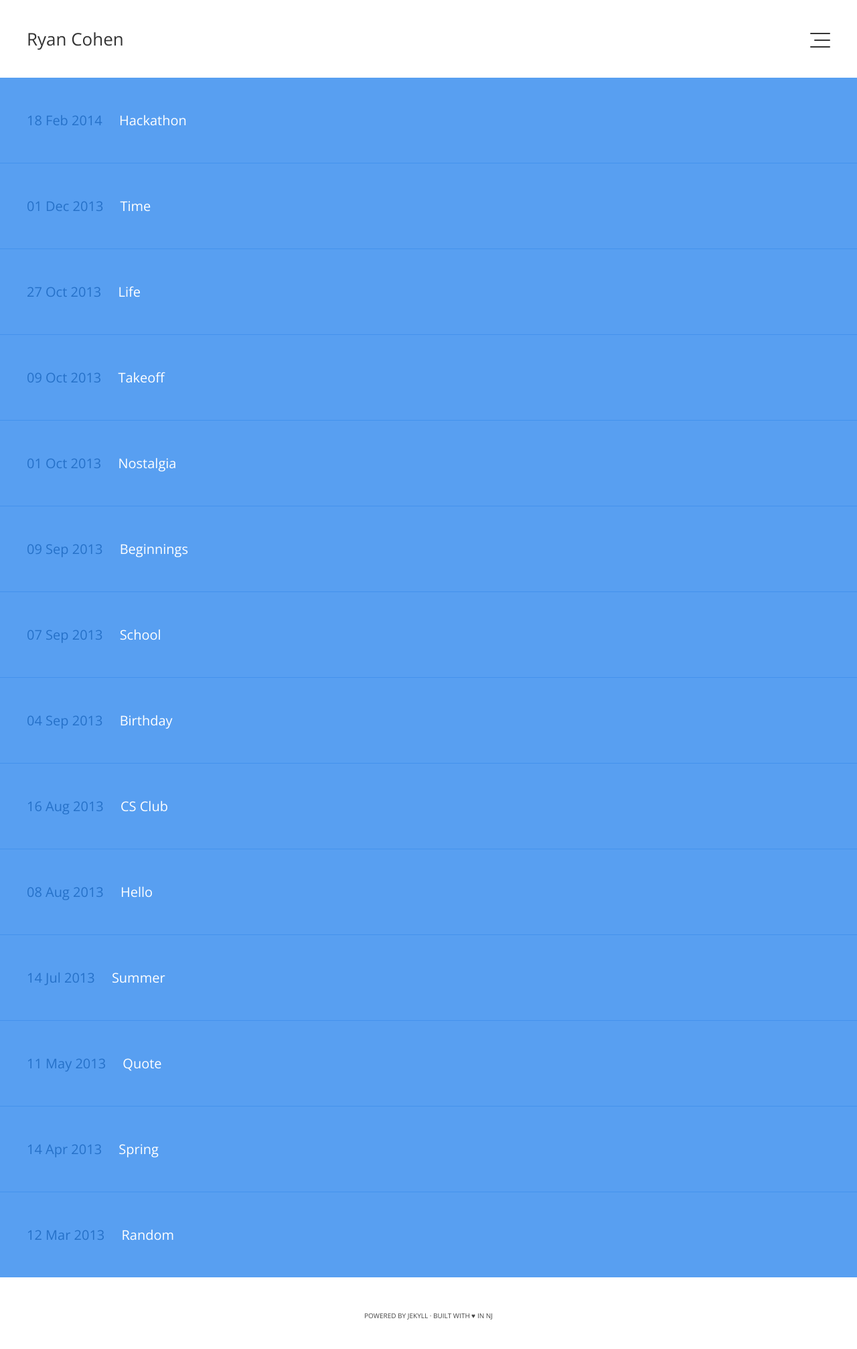
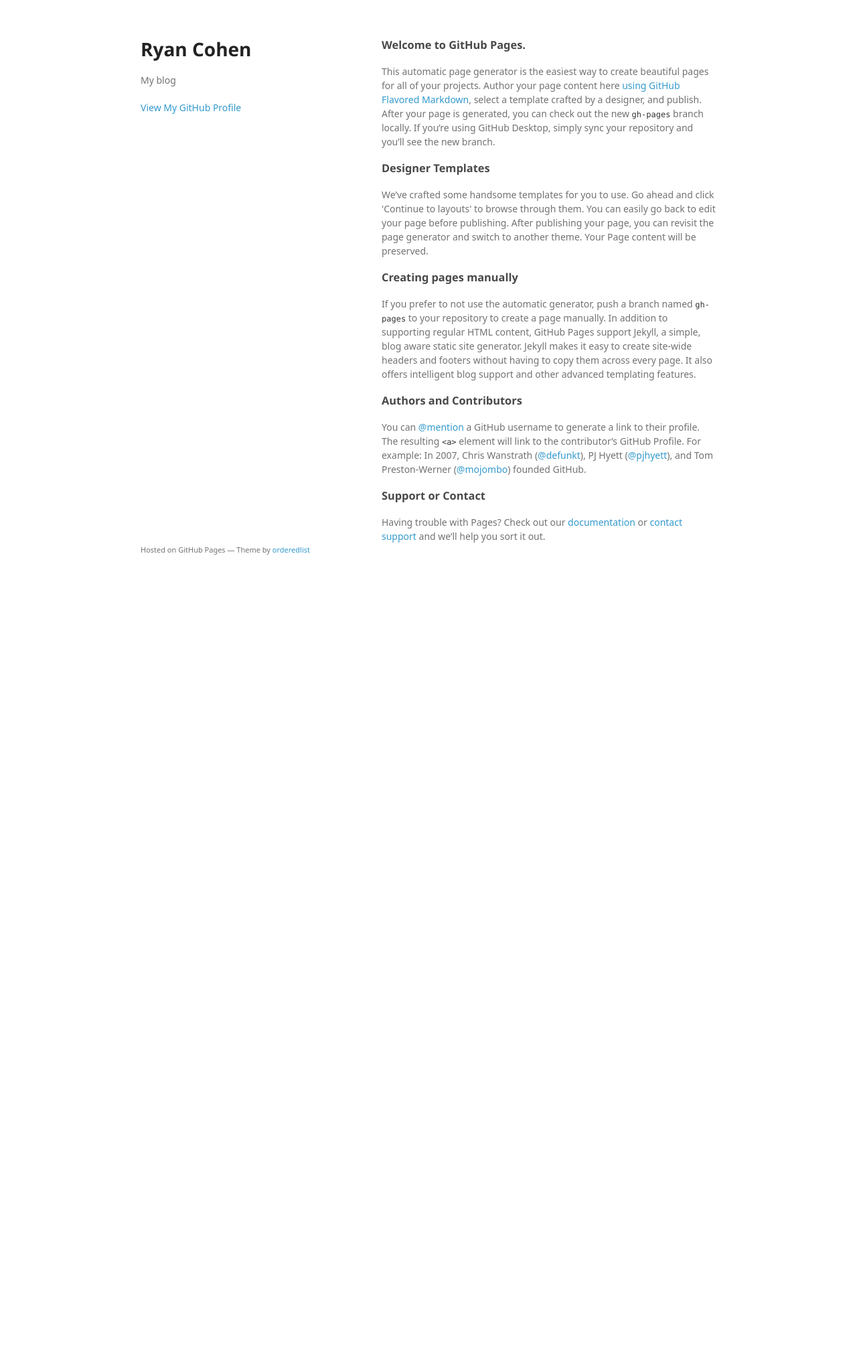
Before and after one commit to imryan/imryan.github.io, a Jekyll site: the page index.html, which Jekyll copies as it is, in a window 1280 px wide. Shown: the whole page at 67% size. Built offline with Jekyll 4.4.1, drawn with Linux system fonts in a browser that asks for light colours; some web fonts are replaced; Markdown is read by kramdown in place of the engine named in the settings; after the commit the page ends 900 px from its top, so only the background shows below that.

Commit message:
Replace master branch with page content via GitHub

```diff
--- a/index.html
+++ b/index.html
@@ -1,22 +1,58 @@
----
-layout: default
-title: Homepage
----
+<!doctype html>
+<html>
+  <head>
+    <meta charset="utf-8">
+    <meta http-equiv="X-UA-Compatible" content="chrome=1">
+    <title>Ryan Cohen by imryan</title>
 
-<div id="home">
-  <ul class="posts">
-    {% for post in site.posts %}
-      <li itemscope itemtype="http://schema.org/BlogPosting">
-        <a href="http://imryan.net{{ post.url }}" itemprop="url">
-          <div class="p-wrap">
-            <time datetime="{{ post.date | date_to_xmlschema }}" class="date"
-                itemprop="datePublished">
-              {{ post.date | date_to_string }}
-            </time>
-            <p itemprop="name headline">{{ post.title }}</p>
-          </div>
-        </a>
-      </li>
-    {% endfor %}
-  </ul>
-</div>
+    <link rel="stylesheet" href="stylesheets/styles.css">
+    <link rel="stylesheet" href="stylesheets/github-light.css">
+    <meta name="viewport" content="width=device-width">
+    <!--[if lt IE 9]>
+    <script src="//html5shiv.googlecode.com/svn/trunk/html5.js"></script>
+    <![endif]-->
+  </head>
+  <body>
+    <div class="wrapper">
+      <header>
+        <h1>Ryan Cohen</h1>
+        <p>My blog</p>
+
+
+        <p class="view"><a href="https://github.com/imryan">View My GitHub Profile</a></p>
+
+      </header>
+      <section>
+        <h3>
+<a id="welcome-to-github-pages" class="anchor" href="#welcome-to-github-pages" aria-hidden="true"><span aria-hidden="true" class="octicon octicon-link"></span></a>Welcome to GitHub Pages.</h3>
+
+<p>This automatic page generator is the easiest way to create beautiful pages for all of your projects. Author your page content here <a href="https://guides.github.com/features/mastering-markdown/">using GitHub Flavored Markdown</a>, select a template crafted by a designer, and publish. After your page is generated, you can check out the new <code>gh-pages</code> branch locally. If you’re using GitHub Desktop, simply sync your repository and you’ll see the new branch.</p>
+
+<h3>
+<a id="designer-templates" class="anchor" href="#designer-templates" aria-hidden="true"><span aria-hidden="true" class="octicon octicon-link"></span></a>Designer Templates</h3>
+
+<p>We’ve crafted some handsome templates for you to use. Go ahead and click 'Continue to layouts' to browse through them. You can easily go back to edit your page before publishing. After publishing your page, you can revisit the page generator and switch to another theme. Your Page content will be preserved.</p>
+
+<h3>
+<a id="creating-pages-manually" class="anchor" href="#creating-pages-manually" aria-hidden="true"><span aria-hidden="true" class="octicon octicon-link"></span></a>Creating pages manually</h3>
+
+<p>If you prefer to not use the automatic generator, push a branch named <code>gh-pages</code> to your repository to create a page manually. In addition to supporting regular HTML content, GitHub Pages support Jekyll, a simple, blog aware static site generator. Jekyll makes it easy to create site-wide headers and footers without having to copy them across every page. It also offers intelligent blog support and other advanced templating features.</p>
+
+<h3>
+<a id="authors-and-contributors" class="anchor" href="#authors-and-contributors" aria-hidden="true"><span aria-hidden="true" class="octicon octicon-link"></span></a>Authors and Contributors</h3>
+
+<p>You can <a href="https://help.github.com/articles/basic-writing-and-formatting-syntax/#mentioning-users-and-teams" class="user-mention">@mention</a> a GitHub username to generate a link to their profile. The resulting <code>&lt;a&gt;</code> element will link to the contributor’s GitHub Profile. For example: In 2007, Chris Wanstrath (<a href="https://github.com/defunkt" class="user-mention">@defunkt</a>), PJ Hyett (<a href="https://github.com/pjhyett" class="user-mention">@pjhyett</a>), and Tom Preston-Werner (<a href="https://github.com/mojombo" class="user-mention">@mojombo</a>) founded GitHub.</p>
+
+<h3>
+<a id="support-or-contact" class="anchor" href="#support-or-contact" aria-hidden="true"><span aria-hidden="true" class="octicon octicon-link"></span></a>Support or Contact</h3>
+
+<p>Having trouble with Pages? Check out our <a href="https://help.github.com/pages">documentation</a> or <a href="https://github.com/contact">contact support</a> and we’ll help you sort it out.</p>
+      </section>
+      <footer>
+        <p><small>Hosted on GitHub Pages &mdash; Theme by <a href="https://github.com/orderedlist">orderedlist</a></small></p>
+      </footer>
+    </div>
+    <script src="javascripts/scale.fix.js"></script>
+
+  </body>
+</html>
--- /dev/null
+++ b/javascripts/scale.fix.js
@@ -0,0 +1,17 @@
+var metas = document.getElementsByTagName('meta');
+var i;
+if (navigator.userAgent.match(/iPhone/i)) {
+  for (i=0; i<metas.length; i++) {
+    if (metas[i].name == "viewport") {
+      metas[i].content = "width=device-width, minimum-scale=1.0, maximum-scale=1.0";
+    }
+  }
+  document.addEventListener("gesturestart", gestureStart, false);
+}
+function gestureStart() {
+  for (i=0; i<metas.length; i++) {
+    if (metas[i].name == "viewport") {
+      metas[i].content = "width=device-width, minimum-scale=0.25, maximum-scale=1.6";
+    }
+  }
+}
--- /dev/null
+++ b/stylesheets/github-light.css
@@ -0,0 +1,115 @@
+/*
+   Copyright 2014 GitHub Inc.
+
+   Licensed under the Apache License, Version 2.0 (the "License");
+   you may not use this file except in compliance with the License.
+   You may obtain a copy of the License at
+
+       http://www.apache.org/licenses/LICENSE-2.0
+
+   Unless required by applicable law or agreed to in writing, software
+   distributed under the License is distributed on an "AS IS" BASIS,
+   WITHOUT WARRANTIES OR CONDITIONS OF ANY KIND, either express or implied.
+   See the License for the specific language governing permissions and
+   limitations under the License.
+
+*/
+
+.pl-c /* comment */ {
+  color: #969896;
+}
+
+.pl-c1      /* constant, markup.raw, meta.diff.header, meta.module-reference, meta.property-name, support, support.constant, support.variable, variable.other.constant */,
+.pl-s .pl-v /* string variable */ {
+  color: #0086b3;
+}
+
+.pl-e  /* entity */,
+.pl-en /* entity.name */ {
+  color: #795da3;
+}
+
+.pl-s .pl-s1 /* string source */,
+.pl-smi      /* storage.modifier.import, storage.modifier.package, storage.type.java, variable.other, variable.parameter.function */ {
+  color: #333;
+}
+
+.pl-ent /* entity.name.tag */ {
+  color: #63a35c;
+}
+
+.pl-k /* keyword, storage, storage.type */ {
+  color: #a71d5d;
+}
+
+.pl-pds              /* punctuation.definition.string, string.regexp.character-class */,
+.pl-s                /* string */,
+.pl-s .pl-pse .pl-s1 /* string punctuation.section.embedded source */,
+.pl-sr               /* string.regexp */,
+.pl-sr .pl-cce       /* string.regexp constant.character.escape */,
+.pl-sr .pl-sra       /* string.regexp string.regexp.arbitrary-repitition */,
+.pl-sr .pl-sre       /* string.regexp source.ruby.embedded */ {
+  color: #183691;
+}
+
+.pl-v /* variable */ {
+  color: #ed6a43;
+}
+
+.pl-id /* invalid.deprecated */ {
+  color: #b52a1d;
+}
+
+.pl-ii /* invalid.illegal */ {
+  background-color: #b52a1d;
+  color: #f8f8f8;
+}
+
+.pl-sr .pl-cce /* string.regexp constant.character.escape */ {
+  color: #63a35c;
+  font-weight: bold;
+}
+
+.pl-ml /* markup.list */ {
+  color: #693a17;
+}
+
+.pl-mh        /* markup.heading */,
+.pl-mh .pl-en /* markup.heading entity.name */,
+.pl-ms        /* meta.separator */ {
+  color: #1d3e81;
+  font-weight: bold;
+}
+
+.pl-mq /* markup.quote */ {
+  color: #008080;
+}
+
+.pl-mi /* markup.italic */ {
+  color: #333;
+  font-style: italic;
+}
+
+.pl-mb /* markup.bold */ {
+  color: #333;
+  font-weight: bold;
+}
+
+.pl-md /* markup.deleted, meta.diff.header.from-file */ {
+  background-color: #ffecec;
+  color: #bd2c00;
+}
+
+.pl-mi1 /* markup.inserted, meta.diff.header.to-file */ {
+  background-color: #eaffea;
+  color: #55a532;
+}
+
+.pl-mdr /* meta.diff.range */ {
+  color: #795da3;
+  font-weight: bold;
+}
+
+.pl-mo /* meta.output */ {
+  color: #1d3e81;
+}
--- /dev/null
+++ b/stylesheets/styles.css
@@ -0,0 +1,324 @@
+@font-face {
+  font-family: 'Noto Sans';
+  font-weight: 400;
+  font-style: normal;
+  src: url('../fonts/Noto-Sans-regular/Noto-Sans-regular.eot');
+  src: url('../fonts/Noto-Sans-regular/Noto-Sans-regular.eot?#iefix') format('embedded-opentype'),
+       local('Noto Sans'),
+       local('Noto-Sans-regular'),
+       url('../fonts/Noto-Sans-regular/Noto-Sans-regular.woff2') format('woff2'),
+       url('../fonts/Noto-Sans-regular/Noto-Sans-regular.woff') format('woff'),
+       url('../fonts/Noto-Sans-regular/Noto-Sans-regular.ttf') format('truetype'),
+       url('../fonts/Noto-Sans-regular/Noto-Sans-regular.svg#NotoSans') format('svg');
+}
+
+@font-face {
+  font-family: 'Noto Sans';
+  font-weight: 700;
+  font-style: normal;
+  src: url('../fonts/Noto-Sans-700/Noto-Sans-700.eot');
+  src: url('../fonts/Noto-Sans-700/Noto-Sans-700.eot?#iefix') format('embedded-opentype'),
+       local('Noto Sans Bold'),
+       local('Noto-Sans-700'),
+       url('../fonts/Noto-Sans-700/Noto-Sans-700.woff2') format('woff2'),
+       url('../fonts/Noto-Sans-700/Noto-Sans-700.woff') format('woff'),
+       url('../fonts/Noto-Sans-700/Noto-Sans-700.ttf') format('truetype'),
+       url('../fonts/Noto-Sans-700/Noto-Sans-700.svg#NotoSans') format('svg');
+}
+
+@font-face {
+  font-family: 'Noto Sans';
+  font-weight: 400;
+  font-style: italic;
+  src: url('../fonts/Noto-Sans-italic/Noto-Sans-italic.eot');
+  src: url('../fonts/Noto-Sans-italic/Noto-Sans-italic.eot?#iefix') format('embedded-opentype'),
+       local('Noto Sans Italic'),
+       local('Noto-Sans-italic'),
+       url('../fonts/Noto-Sans-italic/Noto-Sans-italic.woff2') format('woff2'),
+       url('../fonts/Noto-Sans-italic/Noto-Sans-italic.woff') format('woff'),
+       url('../fonts/Noto-Sans-italic/Noto-Sans-italic.ttf') format('truetype'),
+       url('../fonts/Noto-Sans-italic/Noto-Sans-italic.svg#NotoSans') format('svg');
+}
+
+@font-face {
+  font-family: 'Noto Sans';
+  font-weight: 700;
+  font-style: italic;
+  src: url('../fonts/Noto-Sans-700italic/Noto-Sans-700italic.eot');
+  src: url('../fonts/Noto-Sans-700italic/Noto-Sans-700italic.eot?#iefix') format('embedded-opentype'),
+       local('Noto Sans Bold Italic'),
+       local('Noto-Sans-700italic'),
+       url('../fonts/Noto-Sans-700italic/Noto-Sans-700italic.woff2') format('woff2'),
+       url('../fonts/Noto-Sans-700italic/Noto-Sans-700italic.woff') format('woff'),
+       url('../fonts/Noto-Sans-700italic/Noto-Sans-700italic.ttf') format('truetype'),
+       url('../fonts/Noto-Sans-700italic/Noto-Sans-700italic.svg#NotoSans') format('svg');
+}
+
+body {
+  background-color: #fff;
+  padding:50px;
+  font: 14px/1.5 "Noto Sans", "Helvetica Neue", Helvetica, Arial, sans-serif;
+  color:#727272;
+  font-weight:400;
+}
+
+h1, h2, h3, h4, h5, h6 {
+  color:#222;
+  margin:0 0 20px;
+}
+
+p, ul, ol, table, pre, dl {
+  margin:0 0 20px;
+}
+
+h1, h2, h3 {
+  line-height:1.1;
+}
+
+h1 {
+  font-size:28px;
+}
+
+h2 {
+  color:#393939;
+}
+
+h3, h4, h5, h6 {
+  color:#494949;
+}
+
+a {
+  color:#39c;
+  text-decoration:none;
+}
+
+a:hover {
+  color:#069;
+}
+
+a small {
+  font-size:11px;
+  color:#777;
+  margin-top:-0.3em;
+  display:block;
+}
+
+a:hover small {
+  color:#777;
+}
+
+.wrapper {
+  width:860px;
+  margin:0 auto;
+}
+
+blockquote {
+  border-left:1px solid #e5e5e5;
+  margin:0;
+  padding:0 0 0 20px;
+  font-style:italic;
+}
+
+code, pre {
+  font-family:Monaco, Bitstream Vera Sans Mono, Lucida Console, Terminal, Consolas, Liberation Mono, DejaVu Sans Mono, Courier New, monospace;
+  color:#333;
+  font-size:12px;
+}
+
+pre {
+  padding:8px 15px;
+  background: #f8f8f8;
+  border-radius:5px;
+  border:1px solid #e5e5e5;
+  overflow-x: auto;
+}
+
+table {
+  width:100%;
+  border-collapse:collapse;
+}
+
+th, td {
+  text-align:left;
+  padding:5px 10px;
+  border-bottom:1px solid #e5e5e5;
+}
+
+dt {
+  color:#444;
+  font-weight:700;
+}
+
+th {
+  color:#444;
+}
+
+img {
+  max-width:100%;
+}
+
+header {
+  width:270px;
+  float:left;
+  position:fixed;
+  -webkit-font-smoothing:subpixel-antialiased;
+}
+
+header ul {
+  list-style:none;
+  height:40px;
+  padding:0;
+  background: #f4f4f4;
+  border-radius:5px;
+  border:1px solid #e0e0e0;
+  width:270px;
+}
+
+header li {
+  width:89px;
+  float:left;
+  border-right:1px solid #e0e0e0;
+  height:40px;
+}
+
+header li:first-child a {
+  border-radius:5px 0 0 5px;
+}
+
+header li:last-child a {
+  border-radius:0 5px 5px 0;
+}
+
+header ul a {
+  line-height:1;
+  font-size:11px;
+  color:#999;
+  display:block;
+  text-align:center;
+  padding-top:6px;
+  height:34px;
+}
+
+header ul a:hover {
+  color:#999;
+}
+
+header ul a:active {
+  background-color:#f0f0f0;
+}
+
+strong {
+  color:#222;
+  font-weight:700;
+}
+
+header ul li + li + li {
+  border-right:none;
+  width:89px;
+}
+
+header ul a strong {
+  font-size:14px;
+  display:block;
+  color:#222;
+}
+
+section {
+  width:500px;
+  float:right;
+  padding-bottom:50px;
+}
+
+small {
+  font-size:11px;
+}
+
+hr {
+  border:0;
+  background:#e5e5e5;
+  height:1px;
+  margin:0 0 20px;
+}
+
+footer {
+  width:270px;
+  float:left;
+  position:fixed;
+  bottom:50px;
+  -webkit-font-smoothing:subpixel-antialiased;
+}
+
+@media print, screen and (max-width: 960px) {
+
+  div.wrapper {
+    width:auto;
+    margin:0;
+  }
+
+  header, section, footer {
+    float:none;
+    position:static;
+    width:auto;
+  }
+
+  header {
+    padding-right:320px;
+  }
+
+  section {
+    border:1px solid #e5e5e5;
+    border-width:1px 0;
+    padding:20px 0;
+    margin:0 0 20px;
+  }
+
+  header a small {
+    display:inline;
+  }
+
+  header ul {
+    position:absolute;
+    right:50px;
+    top:52px;
+  }
+}
+
+@media print, screen and (max-width: 720px) {
+  body {
+    word-wrap:break-word;
+  }
+
+  header {
+    padding:0;
+  }
+
+  header ul, header p.view {
+    position:static;
+  }
+
+  pre, code {
+    word-wrap:normal;
+  }
+}
+
+@media print, screen and (max-width: 480px) {
+  body {
+    padding:15px;
+  }
+
+  header ul {
+    width:99%;
+  }
+
+  header li, header ul li + li + li {
+    width:33%;
+  }
+}
+
+@media print {
+  body {
+    padding:0.4in;
+    font-size:12pt;
+    color:#444;
+  }
+}
```
Also changed, not shown: params.json (added, +6 -0 lines).
